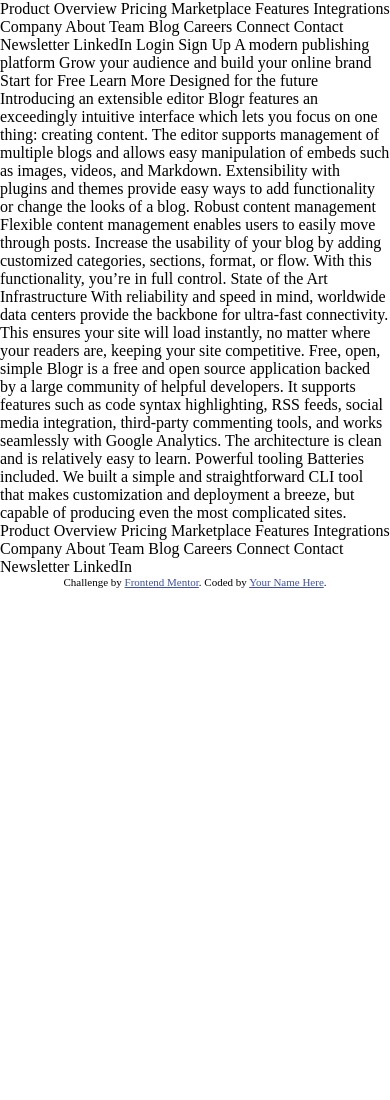
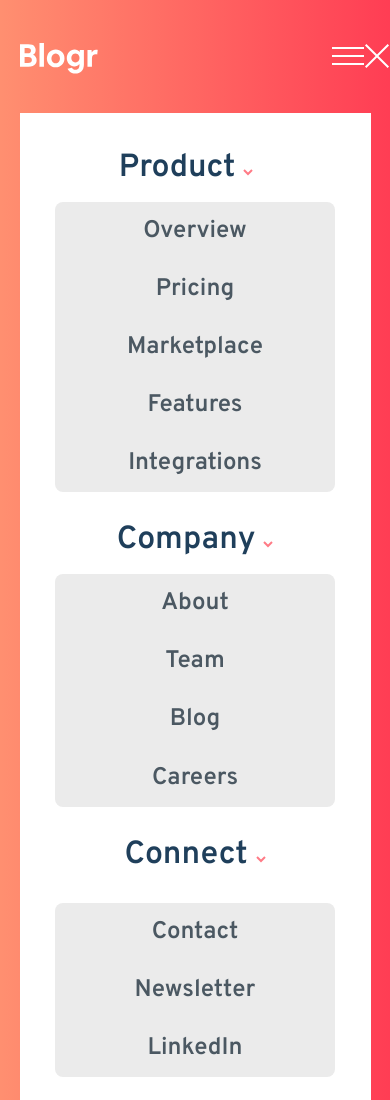
Before and after one commit to YousefKhalid-iq/blogr-landing-page, a plain HTML site: page index.html in a window 390 px wide. Shown: the top 1100 px of the page. Before the commit the page ends 844 px from the top, so only its background shows below. Drawn offline with Linux system fonts and the light colour scheme.

Commit message:
Add files via upload

```diff
--- a/index.html
+++ b/index.html
@@ -14,35 +14,97 @@
   <title>Frontend Mentor | [Blogr]</title>
 </head>
 <body>
+  <main>
+  <section class="header-section">
+    <div class="header-flex">
+      <img role="presentation" alt="" class="logo-img" src="images/logo.svg">
+      <div class="toggle-on-cont">
+        <button class="toggle-on">
+          <img role="presentation" alt="" src="images/icon-hamburger.svg">
+        </button>
+      </div>
+      <div class="toggle-off-cont">
+        <button class="toggle-off">
+          <img role="presentation" alt="" class="close-icon" src="images/icon-close.svg">
+        </button>
+      </div>
+    </div>
+    <div class="menu-container">
+      <div class="product-section">
+        <button  onclick="show_hide_product()" class="product-btn">
           Product
-
+          <img role="presentation" alt="" class="open-arrow" src="images/icon-arrow-dark.svg">
+          <img src="images/icon-arrow-light.svg">
+        </button>
+        <div id="product-links">
+          <a href="#">
             Overview
+          </a>
+          <a href="#">
             Pricing
+          </a>
+          <a href="#">
             Marketplace
+          </a>
+          <a href="#">
             Features
+          </a>
+          <a href="#">
             Integrations
-
+          </a>
+        </div>
+      </div>
+      <div class="company-section">
+        <button onclick="show_hide_company()" class="company-btn">
           Company
-
+          <img role="presentation" alt="" class="open-arrow" src="images/icon-arrow-dark.svg">
+        </button>
+        <div id="company-links">
+          <a href="#">
             About
+          </a>
+          <a href="#">
             Team
+          </a>
+          <a href="#">
             Blog
+          </a>
+          <a href="#">
             Careers
-
+          </a>
+        </div>
+      </div>
+      <div class="connect-section">
+        <button onclick="show_hide_connect()" class="connect-btn">
           Connect
-
+          <img role="presentation" alt="" class="open-arrow" src="images/icon-arrow-dark.svg">
+        </button>
+        <div id="connect-links">
+          <a href="#">
             Contact
+          </a>
+          <a href="#">
             Newsletter
+          </a>
+          <a href="#">
             LinkedIn
-
+          </a>
+        </div>
+      </div>
+      <button>
         Login
+      </button>
+      <button>
         Sign Up
-
+      </button>
+    </div>
+    <h1>
       A modern publishing platform
       Grow your audience and build your online brand
-
+    </h1>
     Start for Free
     Learn More
+  </section>
 
   Designed for the future
 
@@ -93,6 +155,7 @@
     Challenge by <a href="https://www.frontendmentor.io?ref=challenge" target="_blank">Frontend Mentor</a>.
     Coded by <a href="#">Your Name Here</a>.
   </div>
+  </main>
   <script src="main.js"></script>
 </body>
 </html>
```
Lines whose indentation alone changed are shown as unchanged.
